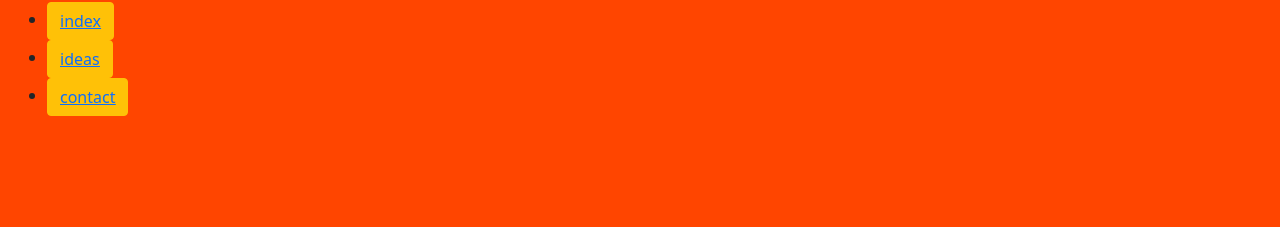
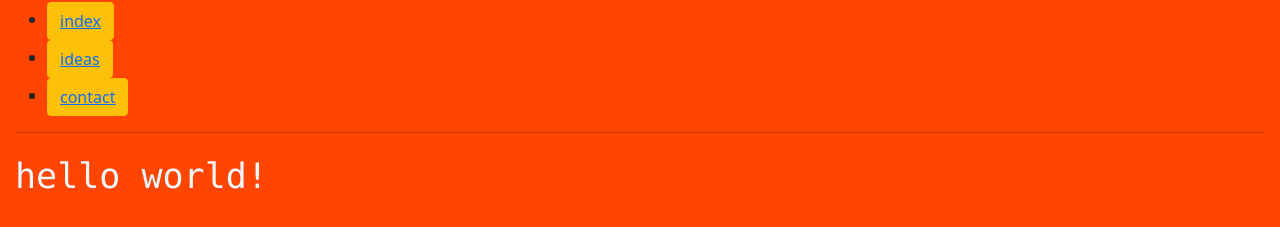
Before and after one commit to StrictHornet/EverythingEverything, a plain HTML site: page Homepage/projects.html in a window 1280 px wide. Shown: the part 117-344 px from the top of the page. Drawn offline with nearby package versions, Linux system fonts and the light colour scheme.

Commit message:
Minor doings

```diff
--- a/Homepage/projects.html
+++ b/Homepage/projects.html
@@ -25,6 +25,8 @@
                 <li><button type="button" class="btn btn-warning"><a href="contact.html"><u>contact</u></a></button></li>
             </ul>
         </div>
+        <hr>
+        <h1><code style="color:aliceblue; height: 100px;">hello world!</code></h1>
     </div>
 </body>
 <footer>This is the footer of this website.</footer>
```
Also changed, not shown: Homepage/index.html (+1 -2 lines).
